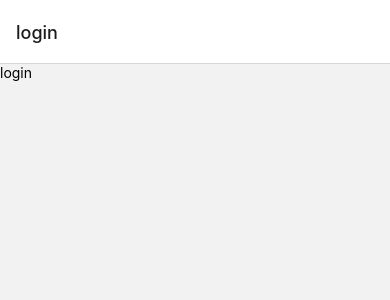
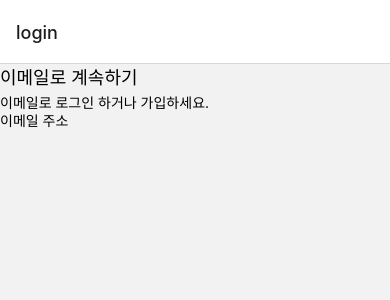
Before and after one commit to indeeeah/sizzle-client, a React Native app: screen / in a window 390 px wide. Shown: the top 300 px of the page. Built offline with nearby package versions, Linux system fonts and the light colour scheme.

Commit message:
tailwindcss 적용

```diff
--- a/babel.config.js
+++ b/babel.config.js
@@ -2,6 +2,6 @@ module.exports = function (api) {
   api.cache(true);
   return {
     presets: ['babel-preset-expo'],
-    // plugins: ['nativewind/babel'],
+    plugins: ['nativewind/babel'],
   };
 };
--- a/package.json
+++ b/package.json
@@ -23,9 +23,10 @@
     "expo-linking": "~6.2.2",
     "expo-router": "~3.4.10",
     "expo-status-bar": "~1.11.1",
-    "nativewind": "^4.1.21",
+    "nativewind": "2.0.11",
     "react": "18.2.0",
     "react-native": "0.73.6",
+    "react-native-reanimated": "3.10.1",
     "react-native-safe-area-context": "4.8.2",
     "react-native-screens": "~3.29.0",
     "react-native-webview": "13.6.4"
--- a/src/app/AppMain.tsx
+++ b/src/app/AppMain.tsx
@@ -12,11 +12,7 @@ export default function main() {
     <QueryClientProvider client={queryClient}>
       <NavigationContainer>
         <Stack.Navigator>
-          <Stack.Screen
-            name={RouteNames.LOGIN}
-            component={LoginScreen}
-            // options={{ headerShown: false }}
-          />
+          <Stack.Screen name={RouteNames.LOGIN} component={LoginScreen} />
         </Stack.Navigator>
       </NavigationContainer>
     </QueryClientProvider>
--- a/src/screens/login/index.tsx
+++ b/src/screens/login/index.tsx
@@ -1,9 +1,13 @@
-import { Text } from 'react-native';
+import { SafeAreaView, Text, TextInput, View } from 'react-native';
 
 export default function Index() {
   return (
-    <>
-      <Text>login</Text>
-    </>
+    <SafeAreaView>
+      <View>
+        <Text className="text-lg">이메일로 계속하기</Text>
+        <Text>이메일로 로그인 하거나 가입하세요.</Text>
+        <TextInput type="email" placeholder="이메일 주소" />
+      </View>
+    </SafeAreaView>
   );
 }
```
Also changed, not shown: .prettierrc.js (deleted), 2 other files (tests, documents, lock files or other folders).
